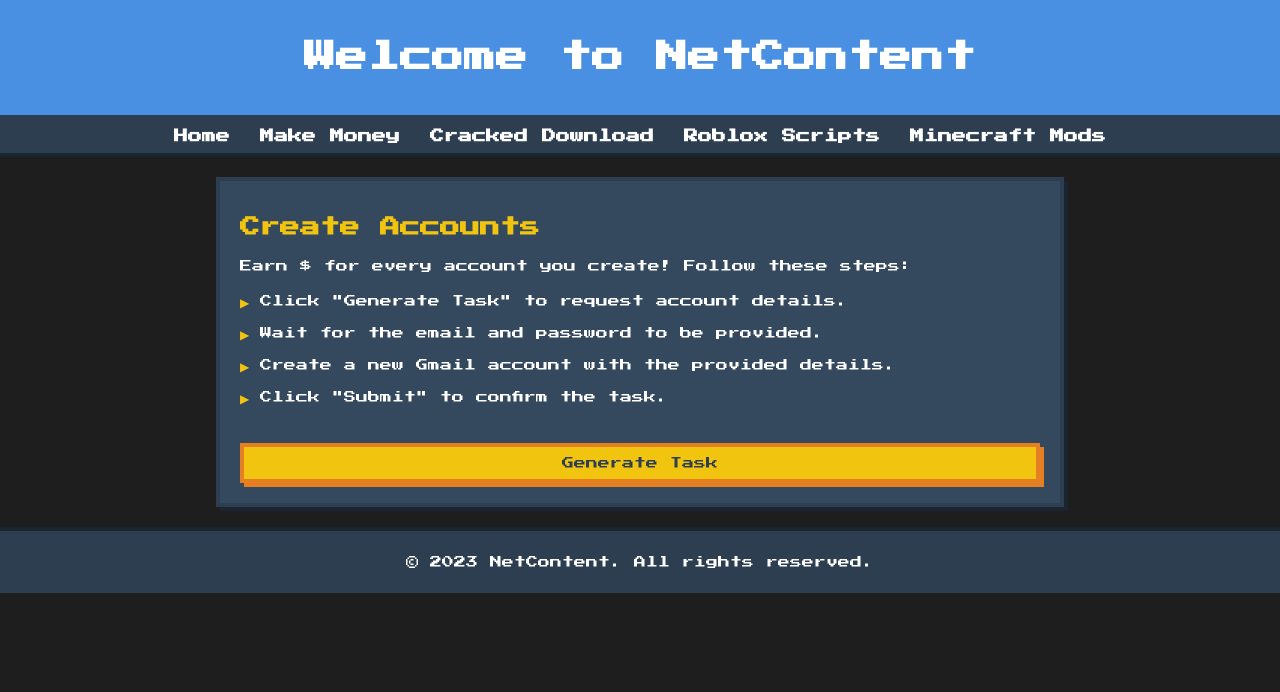
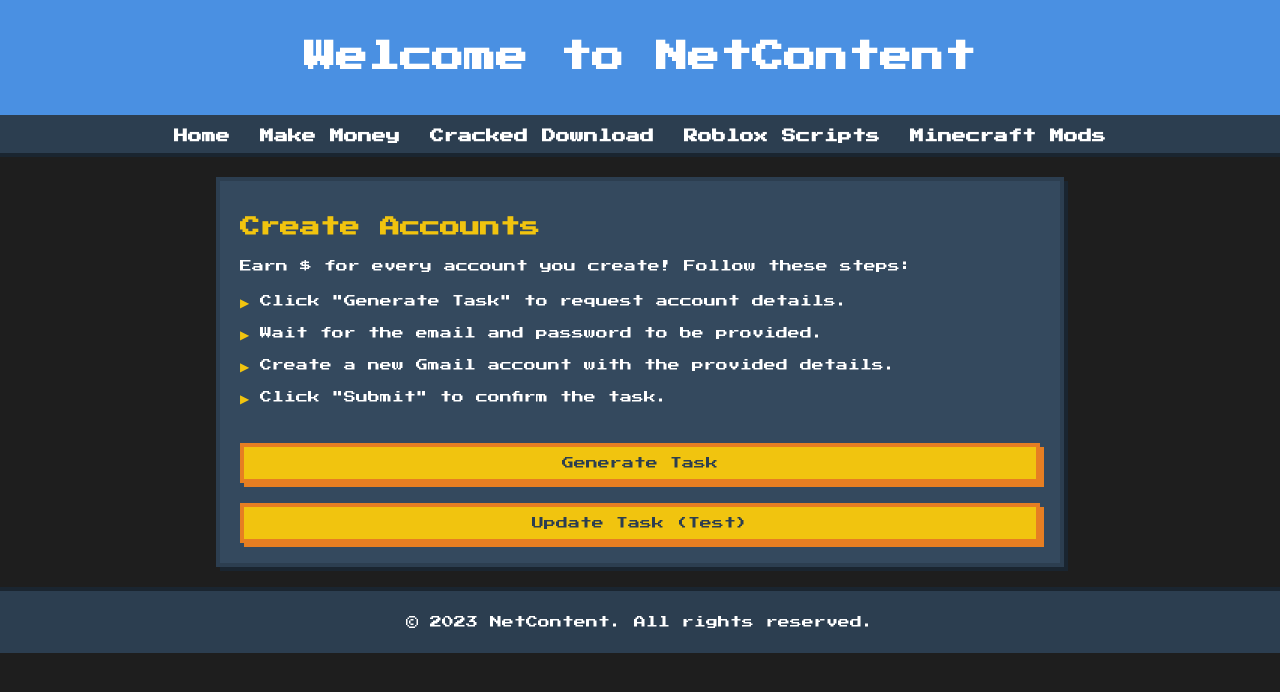
Before and after one commit to Rikoohere/NetContent, a React (Vite) app: page /create-accounts in a window 1280 px wide. Shown: the top 692 px of the page. Built offline with nearby package versions, Linux system fonts and the light colour scheme.

Commit message:
attempt8

```diff
--- a/src/CreateAccounts.jsx
+++ b/src/CreateAccounts.jsx
@@ -24,7 +24,7 @@ function CreateAccounts() {
       const result = await response.json();
       if (result.success) {
         setTaskId(result.taskId); // Store the task ID
-        console.log(result.taskId)
+        console.log('Task ID:', result.taskId);
         pollForAccountDetails(result.taskId); // Start polling for email and password
       } else {
         setMessage('Failed to generate task. Please try again.');
@@ -38,15 +38,24 @@ function CreateAccounts() {
   const pollForAccountDetails = async (taskId) => {
     const interval = setInterval(async () => {
       try {
-        console.log(fetch(`/.netlify/functions/get-task?taskId=${taskId}`))
+        console.log('Polling for task details...');
         const response = await fetch(`/.netlify/functions/get-task?taskId=${taskId}`);
+        console.log('Response:', response);
+
+        if (!response.ok) {
+          throw new Error(`HTTP error! Status: ${response.status}`);
+        }
+
         const result = await response.json();
+        console.log('Result:', result);
 
         if (result.success && result.email && result.password) {
           clearInterval(interval); // Stop polling
           setIsLoading(false);
           setTaskData({ email: result.email, password: result.password });
           setMessage('Email and password received!');
+        } else {
+          console.log('Waiting for admin response...');
         }
       } catch (error) {
         console.error('Error polling for account details:', error);
@@ -56,6 +65,7 @@ function CreateAccounts() {
       }
     }, 5000); // Poll every 5 seconds
   };
+
   const handleSubmit = async () => {
     try {
       // Send confirmation to Netlify function
@@ -76,6 +86,32 @@ function CreateAccounts() {
       }
     } catch (error) {
       console.error('Error submitting task:', error);
+      setMessage('An error occurred. Please try again.');
+    }
+  };
+
+  const handleUpdateTask = async () => {
+    try {
+      const response = await fetch('/.netlify/functions/update-task', {
+        method: 'POST',
+        headers: {
+          'Content-Type': 'application/json',
+        },
+        body: JSON.stringify({
+          taskId: taskId,
+          email: 'test@gmail.com',
+          password: 'Password123!',
+        }),
+      });
+
+      const result = await response.json();
+      if (result.success) {
+        setMessage('Task updated successfully!');
+      } else {
+        setMessage(result.message || 'Failed to update task. Please try again.');
+      }
+    } catch (error) {
+      console.error('Error updating task:', error);
       setMessage('An error occurred. Please try again.');
     }
   };
@@ -116,6 +152,10 @@ function CreateAccounts() {
           {message && <p className="message">{message}</p>}
         </div>
       )}
+
+      <button className="script-button" onClick={handleUpdateTask}>
+        Update Task (Test)
+      </button>
     </section>
   );
 }
```
